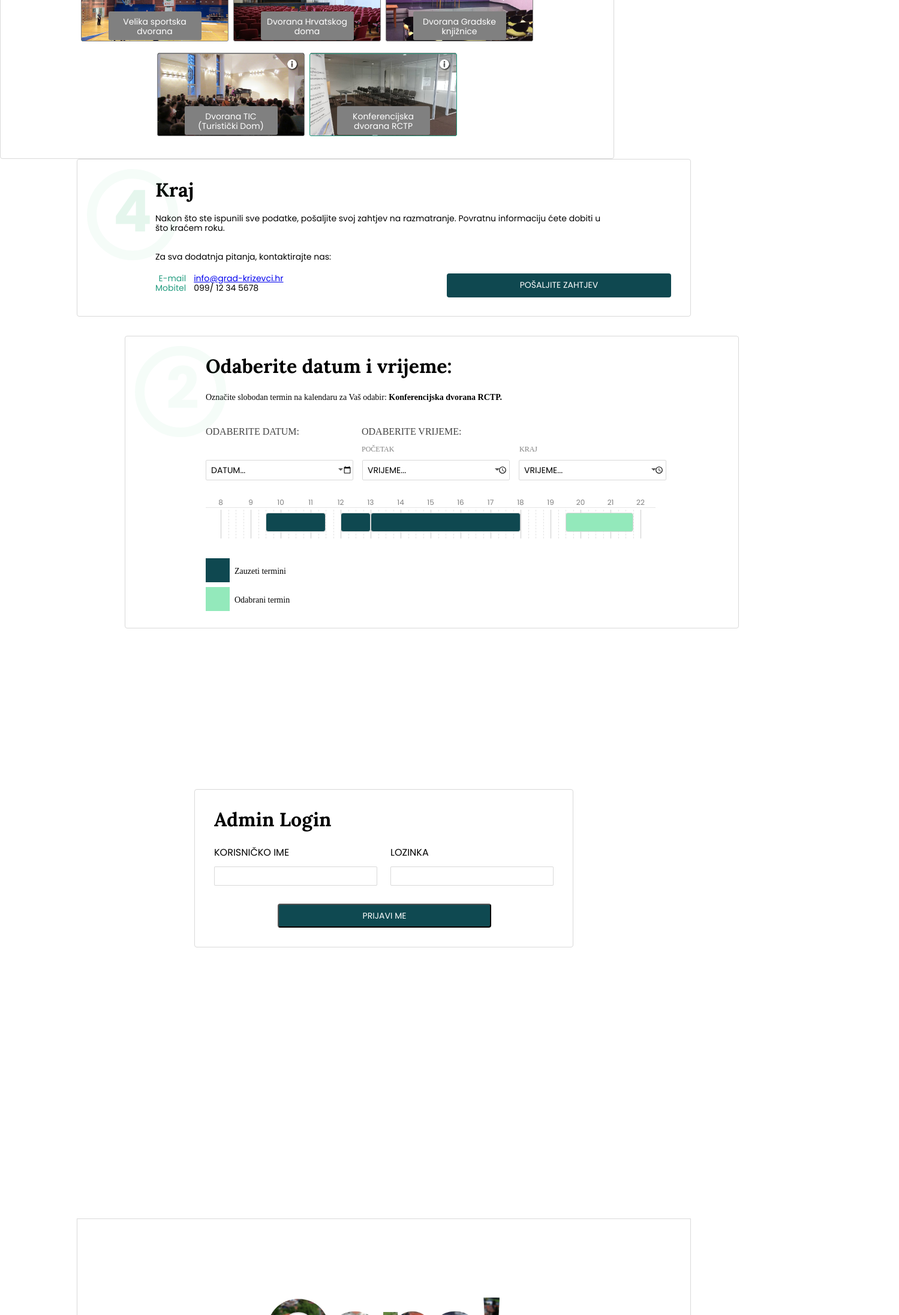
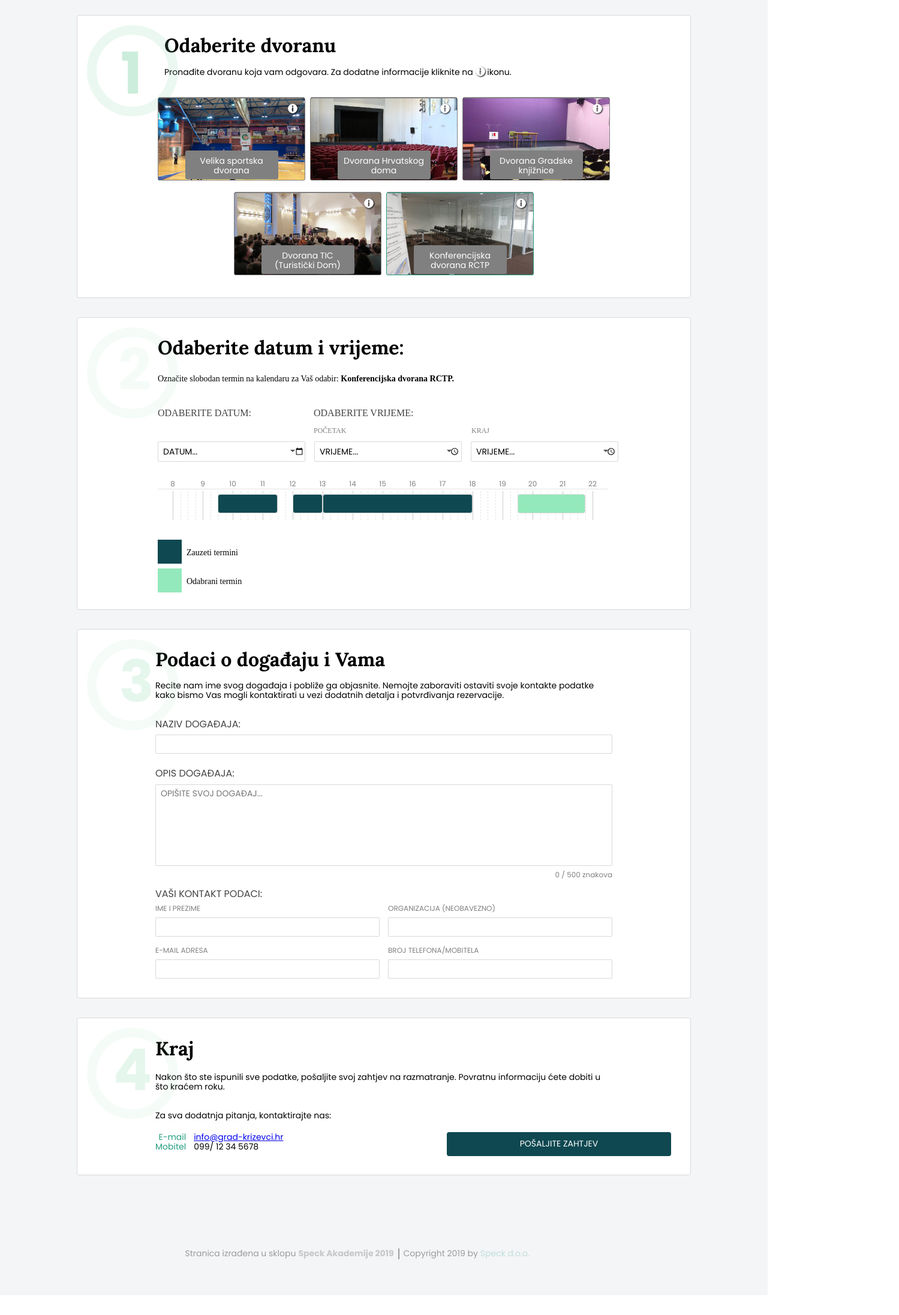
Before and after one commit to ispoljari/speck-academy-booking-app-client, a React (Create React App) app: page / in a window 1280 px wide. Shown: the part 607-2800 px from the top of the page at 60% size, 1499 px wide, since content can reach past the window. After the commit the page ends 2767 px from the top, so only its background shows below. Built offline with nearby package versions, Linux system fonts and the light colour scheme; no server answers.

Commit message:
Add layout fixes for CitizensPage

```diff
--- a/src/UI/citizens/components/edit-event-info/CitizensEditEventInfoStyle.js
+++ b/src/UI/citizens/components/edit-event-info/CitizensEditEventInfoStyle.js
@@ -1,7 +1,8 @@
 import styled from 'styled-components';
 
 const MainContainer = styled.div`
-  margin: auto;
+  margin-top: 32px;
+  ${'' /* margin: auto; */}
   width: 1024px;
   border-radius: 4px;
   border: solid 1px #d9d9d9;
--- a/src/UI/citizens/components/header/CitizensHeaderStyle.js
+++ b/src/UI/citizens/components/header/CitizensHeaderStyle.js
@@ -3,6 +3,7 @@ import styled from 'styled-components';
 const HeaderContainer = styled.header`
   width: 1440px;
   padding: 32px;
+  margin-bottom: 200px;
 `;
 
 const Header = styled.div`
--- a/src/UI/citizens/components/select-date-time/CitizensSelectDateTime.js
+++ b/src/UI/citizens/components/select-date-time/CitizensSelectDateTime.js
@@ -171,12 +171,12 @@ const CitizensSelectDateTime = () => (
       </LabelContainer>
       <InputsContainer>
         <DateInput>
-          <input type="date" required="required" placeholder="DATUM..." />
+          <input type="date" required="required" />
           <span />
           <Vector />
         </DateInput>
         <TimeInput>
-          <input type="time" required="required" placeholder="DATUM..." />
+          <input type="time" required="required" />
           <span />
           <Vector />
         </TimeInput>
--- a/src/UI/citizens/components/select-date-time/StyleCitizensSelectDateTime.js
+++ b/src/UI/citizens/components/select-date-time/StyleCitizensSelectDateTime.js
@@ -6,8 +6,11 @@ const HeadContainer = styled.div`
   border-radius: 4px;
   border: solid 1px #d9d9d9;
   display: flex;
-  margin-left: 208px;
+  ${'' /* margin-left: 208px; */}
   margin-top: 32px;
+
+  ${'' /* additional */}
+  background-color: #fff;
 `;
 
 const Circle = styled.div`
--- a/src/UI/citizens/components/select-hall/SelectHallStyle.js
+++ b/src/UI/citizens/components/select-hall/SelectHallStyle.js
@@ -15,6 +15,17 @@ export const StyledLink = styled.a`
   &:active {
     text-decoration: none;
   }
+`;
+
+export const MainContainer = styled.div`
+  margin-top: 32px;
+  width: 1024px;
+  min-height: 472px;
+  border-radius: 4px;
+  border: solid 1px #d9d9d9;
+  background-color: #ffffff;
+  display: flex;
+  flex-direction: column;
 `;
 
 export const HallImageContainer = styled.div`
@@ -131,16 +142,6 @@ export const SecondRow = styled.div`
 `;
 //Halls layout end
 
-export const MainContainer = styled.div`
-  width: 1024px;
-  min-height: 472px;
-  border-radius: 4px;
-  border: solid 1px #d9d9d9;
-  background-color: #ffffff;
-  display: flex;
-  flex-direction: column;
-`;
-
 export const Elipse = styled.div`
   display: flex;
 
--- a/src/UI/citizens/components/submit-request/CitizensSubmitRequestStyle.js
+++ b/src/UI/citizens/components/submit-request/CitizensSubmitRequestStyle.js
@@ -20,12 +20,13 @@ export const StyledLink = styled(Link)`
 `;
 
 export const Container = styled.div`
+  margin-top: 32px;
   width: 1024px;
   min-height: 263px;
   border-radius: 4px;
   border: solid 1px #d9d9d9;
   background-color: #ffffff;
-  margin: 0 auto;
+  ${'' /* margin: 0 auto; */}
   position: relative;
 `;
 
--- a/src/UI/citizens/pages/CitizensPage.js
+++ b/src/UI/citizens/pages/CitizensPage.js
@@ -1,4 +1,7 @@
 import React from 'react';
+import styled from 'styled-components';
+
+import { CitizensPageWrapper } from './CitizensPageStyle.js';
 
 import {
   CitizensHeader,
@@ -15,19 +18,20 @@ import { Footer } from '../../common';
 
 const CitizensPage = () => (
   <React.Fragment>
-    <CitizensHeader />
-    <CitizensSelectHall />
-    <CitizensSubmitRequest />
+    <CitizensPageWrapper>
+      <CitizensHeader />
 
-    <CitizensSelectDateTime />
+      <CitizensSelectHall />
 
-    <CitizensAdminLogin />
-    <Error404 />
-     <Footer />
+      <CitizensSelectDateTime />
 
+      <CitizensEditEventInfo />
 
-
-
+      <CitizensSubmitRequest />
+      {/* <CitizensAdminLogin /> */}
+      {/* <Error404 /> */}
+      <Footer />
+    </CitizensPageWrapper>
   </React.Fragment>
 );
 
--- /dev/null
+++ b/src/UI/citizens/pages/CitizensPageStyle.js
@@ -0,0 +1,9 @@
+import styled from 'styled-components';
+
+export const CitizensPageWrapper = styled.div`
+  display: flex;
+  flex-direction: column;
+  align-items: center;
+  justify-content: center;
+  background-color: #f4f5f7;
+`;
--- a/src/UI/common/footer/FooterStyle.js
+++ b/src/UI/common/footer/FooterStyle.js
@@ -6,23 +6,25 @@ const FooterContainer = styled.footer`
   flex-direction: row;
   justify-content: center;
   align-items: flex-end;
-  min-height: 100vh;
+  min-height: 20vh;
   padding: 20px;
+  ${'' /* additional */}
+  margin-bottom: 5vh;
 `;
 
 const Footer1 = styled.div`
-  width: 299px;
-  height: 18px;
+  min-width: 299px;
+  min-height: 18px;
   display: inline;
   opacity: 0.5;
-  font-family: Poppins-Regular;
+  font-family: Poppins;
   font-size: 14px;
   color: #434343;
 `;
 
 const Footer2 = styled(Footer1)`
-  font-family: Poppins-Bold;
-  font-weight: bold;
+  font-family: Poppins;
+  font-weight: 700;
   margin-left: 4px;
 `;
 
@@ -34,8 +36,9 @@ const Speck = styled(Footer1)`
 const VLine = styled.div`
   display: inline;
   margin-right: 7px;
+  margin-left: 7px;
   border-left: 2px solid rgba(67, 67, 67, 0.5);
-  height: 18px;
+  min-height: 18px;
 `;
 
 export { FooterContainer, Footer1, Footer2, Speck, VLine };
```
